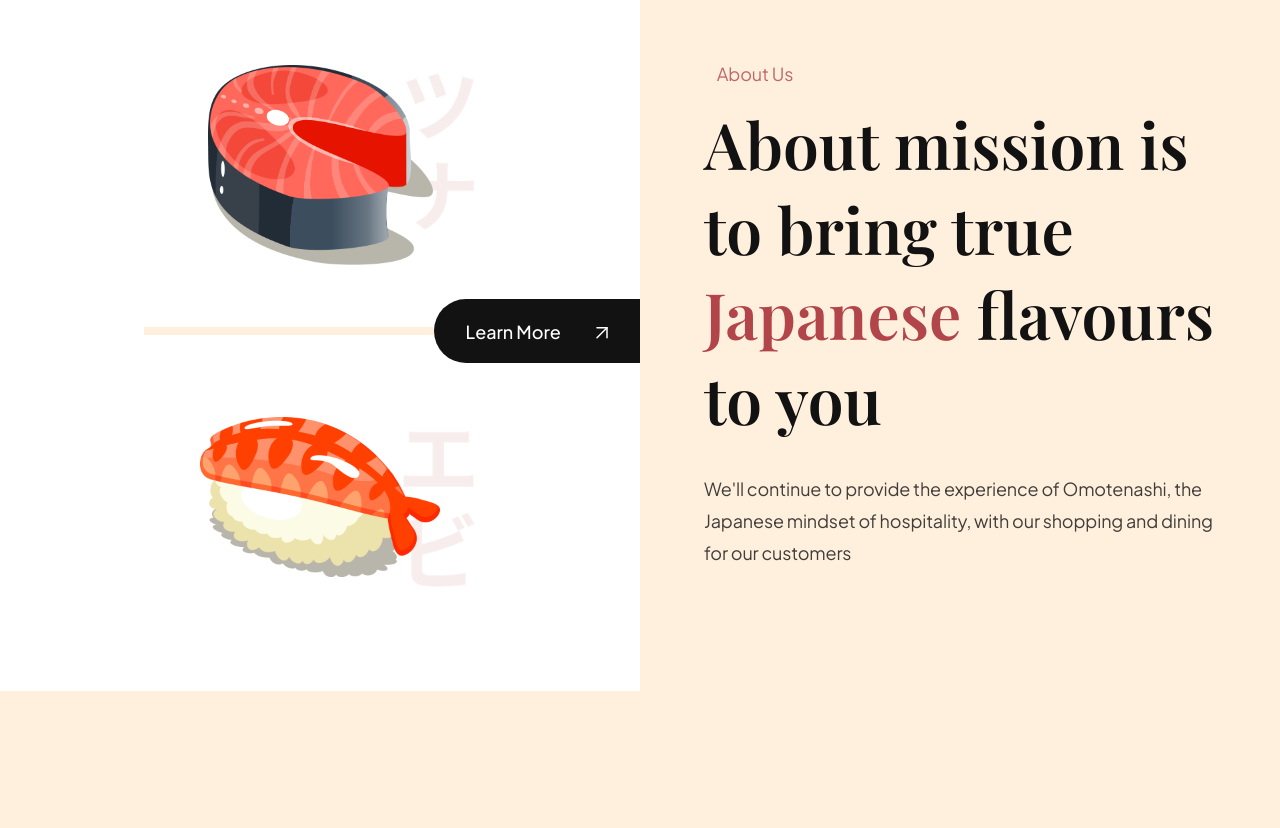
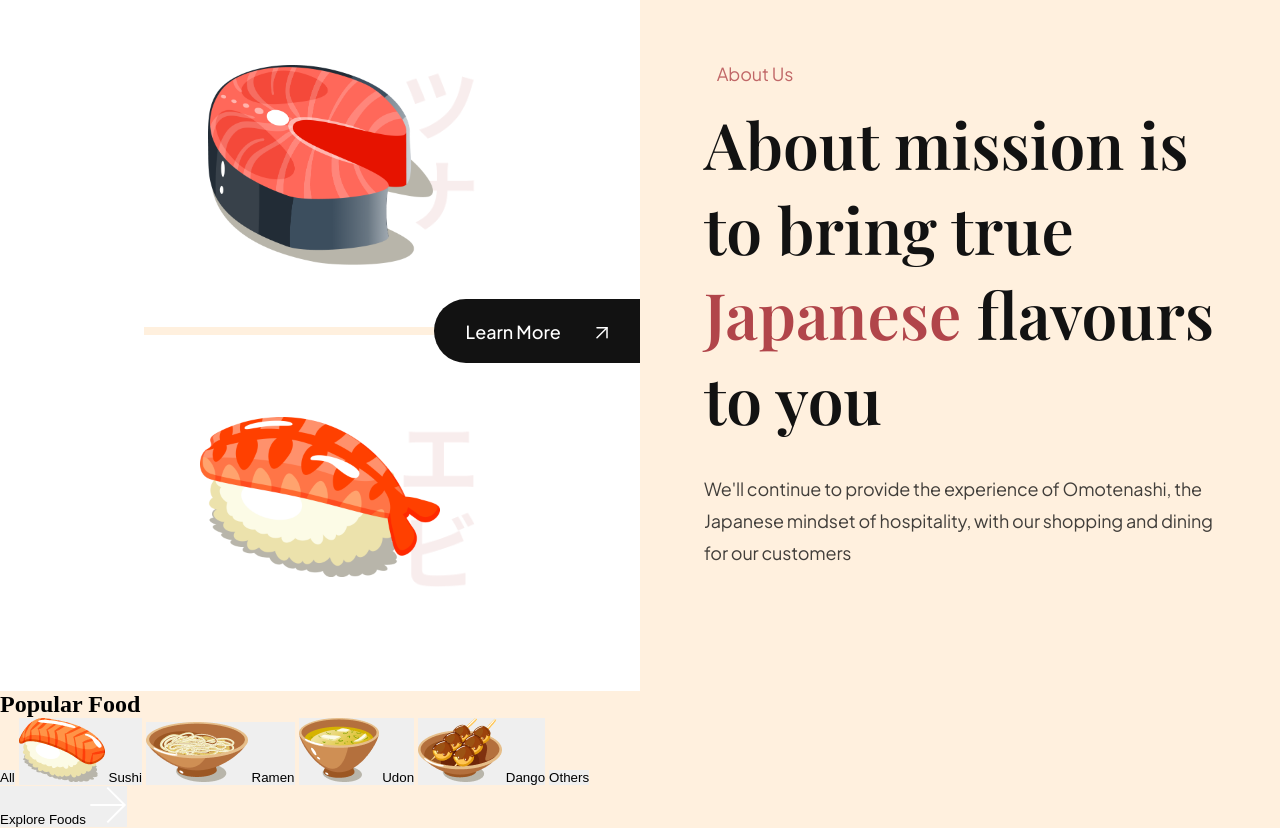
Before and after one commit to benjaminhpham/sushi-app, a website built with Vite: page index.html in a window 1280 px wide. Shown: the part 1080-1908 px from the top of the page. Before the commit the page ends 1771 px from the top, so only its background shows below. Built offline with nearby package versions, Linux system fonts and the light colour scheme.

Commit message:
html popular section

```diff
--- a/index.html
+++ b/index.html
@@ -104,6 +104,32 @@
       </div>
     </section>
 
+    <section class="popular-foods" id="menu">
+      <h2 class="popular-foods__title">Popular Food</h2>
+      <div class="popular-foods__filters sushi__hide-scrollbar">
+        <button class="popular-foods__btn-active">All</button>
+        <button class="popular-foods__btn">
+          <img src="/assets/sushi-9.png" alt="sushi" /> Sushi
+        </button>
+        <button class="popular-foods__btn">
+          <img src="/assets/sushi-8.png" alt="ramen" /> Ramen
+        </button>
+        <button class="popular-foods__btn">
+          <img src="/assets/sushi-7.png" alt="sushi" /> Udon
+        </button>
+        <button class="popular-foods__btn">
+          <img src="/assets/sushi-6.png" alt="sushi" /> Dango
+        </button>
+        <button class="popular-foods__btn">Others</button>
+      </div>
+
+      <div class="popular-foods__catalog"></div>
+      <button class="popular-foods__button">
+        Explore Foods
+        <img src="assets/arrow-right.svg" alt="arrow-right" />
+      </button>
+    </section>
+
     <script src="./js/script.js"></script>
   </body>
 </html>
```
